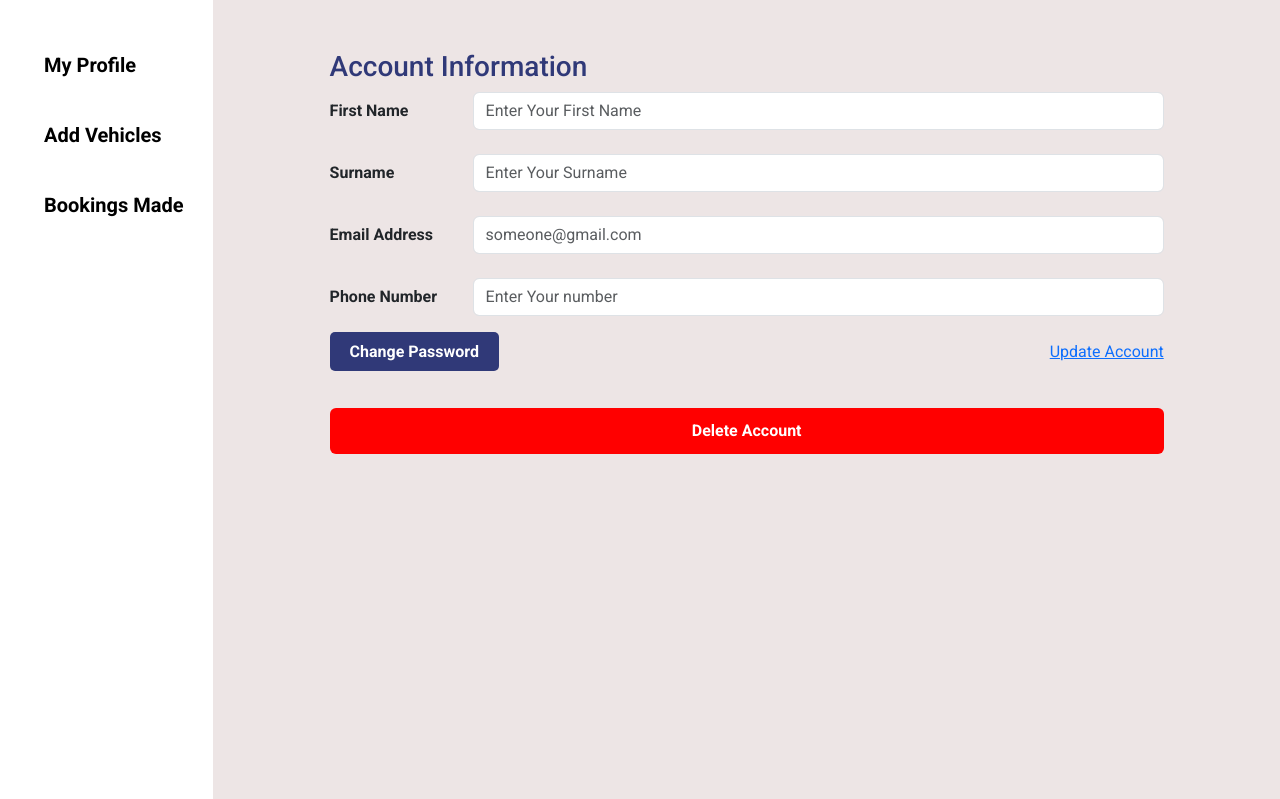
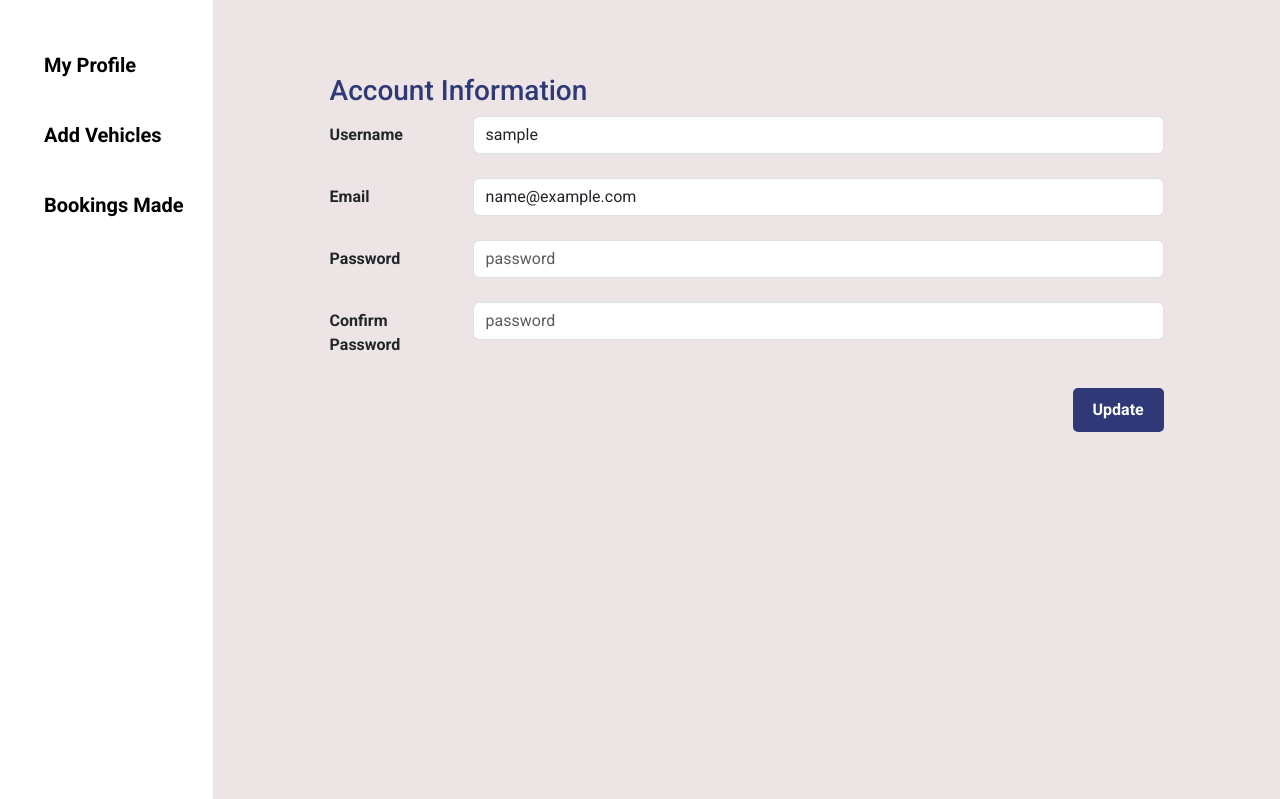
Before and after one commit to mrsafalpiya/parkgo, a Django app: page /profile/ in a window 1280 px wide. Shown: the part 91-890 px from the top of the page. Run offline with Django 4.2, Linux system fonts and the light colour scheme; the visitor is signed in with stand-in values (Sample User, id 1); some libraries are stand-ins or nearby versions.

Commit message:
Working profile details change

```diff
--- a/auth_project/templates/profile.html
+++ /dev/null
@@ -1,110 +0,0 @@
-{% extends 'base.html' %}
-{% block content %}
-
-      <section class="my__profile">
-        <div class="container-fluid">
-
-
-          <div class="row">
-            <div class="col-lg-2 col-md-4 col-12 side__bar d-md-flex d-none">
-              <ul>
-                <li><a href="{% url 'profile'%}">My Profile</a></li>
-                <li><a href="{% url 'addvehicle' %}">Add Vehicles</a></li>
-                <li><a href="{% url 'booking' %}">Bookings Made</a></li>
-
-              </ul>
-            </div>
-            <div class="col-lg-10 col-md-8 col-12">
-              <div>
-                <div class="account__info">
-                  <div class="form">
-                    <form action="">
-                      <h3>Account Information</h3>
-                      <div class="mb-4 row">
-                        <label for="fname" class="col-sm-2 col-form-label"
-                          >First Name</label
-                        >
-                        <div class="col-sm-10">
-                          <input
-                            type="text"
-                            class="form-control"
-                            id="fname"
-                            placeholder="Enter Your First Name"
-                          />
-                        </div>
-                      </div>
-
-                      <div class="mb-4 row">
-                        <label for="sname" class="col-sm-2 col-form-label"
-                          >Surname</label
-                        >
-                        <div class="col-sm-10">
-                          <input
-                            type="text"
-                            class="form-control"
-                            id="sname"
-                            placeholder="Enter Your Surname"
-                          />
-                        </div>
-                      </div>
-                      <div class="mb-4 row">
-                        <label
-                          for="emailaddress"
-                          class="col-sm-2 col-form-label"
-                          >Email Address</label
-                        >
-                        <div class="col-sm-10">
-                          <input
-                            type="email"
-                            class="form-control"
-                            id="e-address"
-                            placeholder="someone@gmail.com"
-                          />
-                        </div>
-                      </div>
-                      <div class="mb-4 row">
-                        <label for="pnumber" class="col-sm-2 col-form-label"
-                          >Phone Number</label
-                        >
-                        <div class="col-sm-10">
-                          <input
-                            type="text"
-                            class="form-control"
-                            id="pnumber"
-                            placeholder="Enter Your number"
-                          />
-                        </div>
-                      </div>
-
-                      <div class="form_btns mt-4 mb-4">
-                        <div>
-                          <a class="btn_reset">Change Password</a>
-                        </div>
-                        <div>
-                          <a type="submit" class="update_account_btn">
-                            Update Account
-                          </a>
-                        </div>
-                      </div>
-                      <div class="dlt_area">
-                        <a class="dlt_btn btn" href="">Delete Account</a>
-                      </div>
-                    </form>
-                  </div>
-                </div>
-              </div>
-              {% if messages %}
-              {% for message in messages %}
-                {% if message.tags == 'success' %}
-                  <div class="alert alert-success" role="alert">
-                  {{ message }}
-                  </div>
-                {% endif %}
-                {% endfor %}
-            {% endif %}
-
-            </div>
-          </div>
-        </div>
-      </section>
-   {% endblock %}
--- a/auth_project/templates/profile_update.html
+++ b/auth_project/templates/profile_update.html
@@ -5,80 +5,73 @@
             <div class="row">
                 <div class="col-lg-2 col-md-4 col-12 side__bar d-md-flex d-none">
                     <ul>
-                <li><a href="{% url 'profile'%}">My Profile</a></li>
-                <li><a href="{% url 'addvehicle' %}">Add Vehicles</a></li>
-                <li><a href="{% url 'booking' %}">Bookings Made</a></li>
+                        <li>
+                            <a href="{% url 'profile' %}">My Profile</a>
+                        </li>
+                        <li>
+                            <a href="{% url 'addvehicle' %}">Add Vehicles</a>
+                        </li>
+                        <li>
+                            <a href="{% url 'booking' %}">Bookings Made</a>
+                        </li>
                     </ul>
                 </div>
-            <div class="col-lg-10 col-md-8 col-12">
+                <div class="col-lg-10 col-md-8 col-12 mt-4">
+                    {% if messages %}
+                        {% for message in messages %}
+                            {% if message.tags == 'success' %}<div class="alert alert-success" role="alert">{{ message }}</div>{% endif %}
+                            {% if message.tags == 'error' %}<div class="alert alert-danger" role="alert">{{ message }}</div>{% endif %}
+                        {% endfor %}
+                    {% endif %}
                     <div>
                         <div class="account__info">
                             <div class="form">
-                    <form action="{% url 'profile_update' %}" method="POST">
+                                <form action="{% url 'profile' %}" method="POST">
                                     {% csrf_token %}
                                     <h3>Account Information</h3>
                                     <div class="mb-4 row">
-                        <label for="username" class="col-sm-2 col-form-label"
-                          >Username</label
-                        >
+                                        <label for="username" class="col-sm-2 col-form-label">Username</label>
                                         <div class="col-sm-10">
-                          <input
-                            type="text"
+                                            <input type="text"
                                                    class="form-control"
                                                    name="username"
                                                    placeholder="username"
-                          />
+                                                   value="{{ username }}" />
                                         </div>
                                     </div>
-
                                     <div class="mb-4 row">
-                        <label for="email" class="col-sm-2 col-form-label"
-                          >Email</label
-                        >
+                                        <label for="email" class="col-sm-2 col-form-label">Email</label>
                                         <div class="col-sm-10">
-                          <input
-                            type="email"
+                                            <input type="email"
                                                    class="form-control"
                                                    name="email"
                                                    placeholder="Enter Your Surname"
-                          />
+                                                   value="{{ email }}" />
                                         </div>
                                     </div>
                                     <div class="mb-4 row">
-                        <label
-                          for="pass1"
-                          class="col-sm-2 col-form-label"
-                          >Password</label
-                        >
+                                        <label for="pass1" class="col-sm-2 col-form-label">Password</label>
                                         <div class="col-sm-10">
-                          <input
-                            type="password"
+                                            <input type="password"
                                                    class="form-control"
                                                    name="pass1"
                                                    placeholder="password"
-                          />
+                                                   minlength="8" />
                                         </div>
                                     </div>
                                     <div class="mb-4 row">
-                        <label for="pass2" class="col-sm-2 col-form-label"
-                          >Confirm Password</label
-                        >
+                                        <label for="pass2" class="col-sm-2 col-form-label">Confirm Password</label>
                                         <div class="col-sm-10">
-                          <input
-                            type="password"
+                                            <input type="password"
                                                    class="form-control"
                                                    name="pass2"
                                                    placeholder="password"
-                          />
+                                                   minlength="8" />
                                         </div>
                                     </div>
-
                                     <div class="form_btns">
-                        <div>
-                          <button type="reset" class="btn_reset"> Cancel</button>
-                        </div>
-                        <div>
-                          <button type="submit" class="btn_submit"> Update </button>
+                                        <div style="margin-left: auto !important;">
+                                            <button type="submit" class="btn_reset">Update</button>
                                         </div>
                                     </div>
                                 </form>
--- a/auth_project/urls.py
+++ b/auth_project/urls.py
@@ -7,13 +7,12 @@ urlpatterns = [
     path("logout/", views.logout_view, name="logout"),
     path("", views.dashboard_view, name="dashboard"),
     path("about/", views.about_view, name="about"),
-    path("profile/", views.profile_view, name="profile"),
+    path("profile/", views.profile_update, name="profile"),
     path("terms/", views.terms_view, name="terms"),
     path("works/", views.works_view, name="works"),
     path("booking/", views.booking_view, name="booking"),
     path("details/", views.details_view, name="details"),
     path("contact/", views.contact_view, name="contact"),
-    path("profile_update/", views.profile_update, name="profile_update"),
     path("profile_delete", views.profile_delete, name="profile_delete"),
     path("addvehicle/", views.addvehicle, name="addvehicle"),
     path("deletevehicle/<int:vehicle_id>", views.deletevehicle, name="deletevehicle"),
--- a/auth_project/views.py
+++ b/auth_project/views.py
@@ -133,36 +133,36 @@ def details_view(request):
 
 
 @login_required(login_url="login")
-def profile_view(request):
-    user = request.user
-
-    return render(request, "profile.html")
-
-
-@login_required(login_url="login")
 def profile_update(request):
     if request.method == "POST":
-        error = None
         user = request.user
         uname = request.POST.get("username")
         email = request.POST.get("email")
-        pass1 = request.POST.get("password1")
-        pass2 = request.POST.get("password2")
+        pass1 = request.POST.get("pass1")
+        pass2 = request.POST.get("pass2")
         if pass1 != pass2:
-            error = "Password and Confirm password does not match"
-            context = {"errors": error}
-            return render(request, "profile_update.html", context=context)
+            messages.error(request, "Password and Confirm password does not match")
+            return render(
+                request,
+                "profile_update.html",
+                {"username": user.username, "email": user.email},
+            )
         user.username = uname
         user.email = email
 
         # Check if a new password is provided
         if pass1:
             user.set_password(pass1)
+            user.save()
             update_session_auth_hash(request, user)  # Update session to prevent logout
         user.save()
         messages.success(request, "User details updated successfully.")
         return redirect("profile")
-    return render(request, "profile_update.html")
+    return render(
+        request,
+        "profile_update.html",
+        {"username": request.user.username, "email": request.user.email},
+    )
 
 
 @login_required(login_url="login")
```
Also changed, not shown: auth_project/templates/signup.html (+9 -30 lines). Lines whose indentation alone changed are shown as unchanged.
